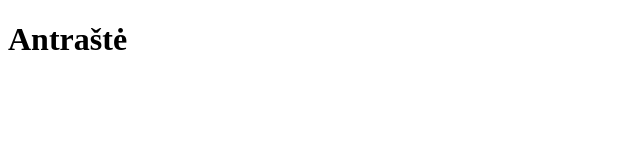
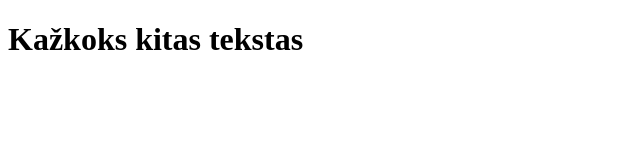
Before and after one commit to jarmolovskis/240213WEB160VAK, a plain HTML site: page index.html in a window 1280 px wide. Shown: the whole page, without its empty margins (0-640 px from the left). Drawn offline with Linux system fonts and the light colour scheme.

Commit message:
Pakeiciau h1 teksta

```diff
--- a/index.html
+++ b/index.html
@@ -6,7 +6,7 @@
 </head>
 <body>
 
-    <h1>Antraštė</h1>
+    <h1>Kažkoks kitas tekstas</h1>
 
 </body>
 </html>
```
